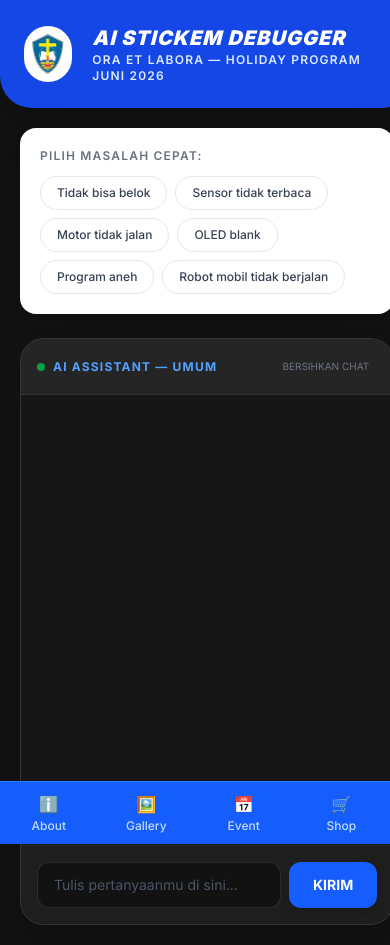
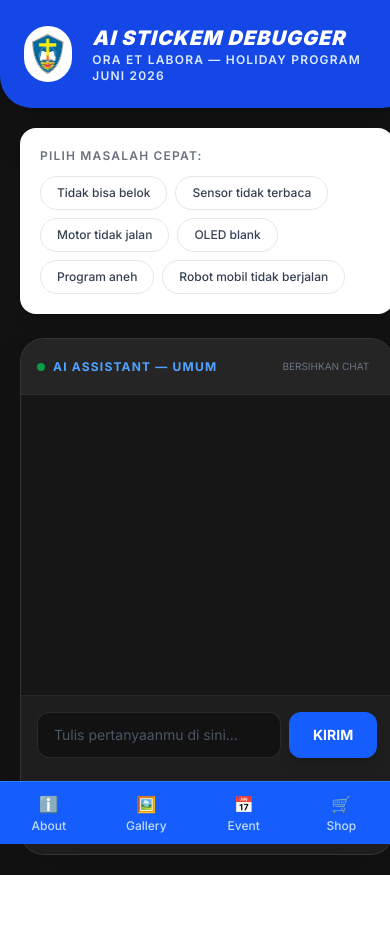
Before and after one commit to setyo76/ai-stickem, a Next.js app: page / in a window 390 px wide. Shown: the top 945 px of the page. After the commit the page ends 875 px from the top, so only its background shows below. Built offline with nearby package versions, Linux system fonts and the light colour scheme.

Commit message:
Fix input area for mobile version

```diff
--- a/src/components/ChatBox.tsx
+++ b/src/components/ChatBox.tsx
@@ -17,7 +17,6 @@ export default function ChatBox({ level, initialProblem }: ChatBoxProps) {
   const [isLoading, setIsLoading] = useState(false);
   const scrollRef = useRef<HTMLDivElement>(null);
 
-  // Fungsi fetch yang berdiri sendiri, tidak perlu useCallback
   const fetchReply = async (text: string, currentLevel: string) => {
     setIsLoading(true);
     try {
@@ -38,22 +37,18 @@ export default function ChatBox({ level, initialProblem }: ChatBoxProps) {
     }
   };
 
-  // Handler untuk form submit manual
   const handleSendMessage = async (text: string) => {
     if (!level || isLoading) return;
     setMessages(prev => [...prev, { role: "user", content: text }]);
     await fetchReply(text, level);
   };
 
-  // Auto-scroll setiap ada pesan baru
   useEffect(() => {
     if (scrollRef.current) {
       scrollRef.current.scrollTop = scrollRef.current.scrollHeight;
     }
   }, [messages, isLoading]);
 
-  // Trigger otomatis saat initialProblem dipilih
-  // Menggunakan ref untuk mencegah double-call di Strict Mode
   const triggeredRef = useRef<string | null>(null);
 
   useEffect(() => {
@@ -67,7 +62,8 @@ export default function ChatBox({ level, initialProblem }: ChatBoxProps) {
   }, [initialProblem, level]);
 
   return (
-    <div className="bg-[#1e1e1e] rounded-3xl border border-white/10 shadow-2xl overflow-hidden flex flex-col">
+    /* Menyesuaikan tinggi agar lebih dinamis di mobile dengan h-full atau h-[calc(100vh-...] */
+    <div className="bg-[#1e1e1e] rounded-3xl border border-white/10 shadow-2xl overflow-hidden flex flex-col h-full">
       <div className="bg-[#252525] p-4 border-b border-white/5 flex justify-between items-center">
         <div className="flex items-center gap-2">
           <div className="w-2 h-2 bg-green-500 rounded-full animate-pulse"></div>
@@ -88,7 +84,8 @@ export default function ChatBox({ level, initialProblem }: ChatBoxProps) {
 
       <div
         ref={scrollRef}
-        className="h-[450px] overflow-y-auto p-6 space-y-6 bg-[#161616] scroll-smooth custom-scrollbar"
+        /* Menggunakan flex-1 agar area chat mengambil sisa ruang yang tersedia */
+        className="flex-1 min-h-[300px] lg:h-[450px] overflow-y-auto p-6 space-y-6 bg-[#161616] scroll-smooth custom-scrollbar"
       >
         {messages.map((m, i) => (
           <div
@@ -139,7 +136,11 @@ export default function ChatBox({ level, initialProblem }: ChatBoxProps) {
             input.value = "";
           }
         }}
-        className="p-4 bg-[#1e1e1e] border-t border-white/5 flex gap-2"
+        /* UPDATE PENTING:
+           pb-24: memberikan jarak di bawah form saat mobile agar tidak tertutup Bottom Nav
+           lg:pb-4: mengembalikan ke padding normal di layar desktop
+        */
+        className="p-4 bg-[#1e1e1e] border-t border-white/5 flex gap-2 pb-24 lg:pb-4"
       >
         <input
           name="input"
```
